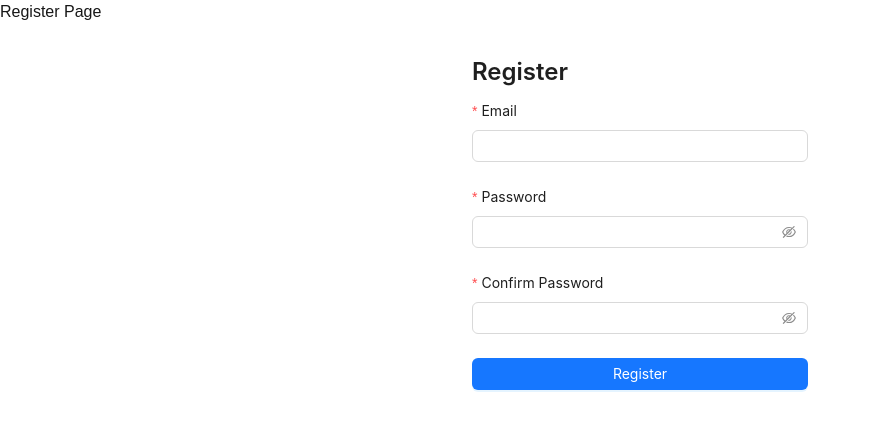
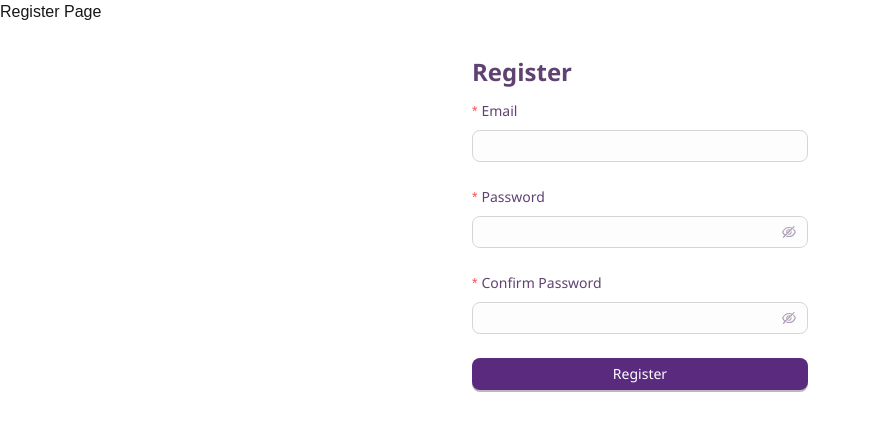
Before and after one commit to bokangngoetjana/frontend-project, a Next.js app: page /register in a window 1280 px wide. Shown: the top 430 px of the page, without its empty margins (0-870 px from the left). Built offline with nearby package versions, Linux system fonts and the light colour scheme; no server answers.

Commit message:
chore: added register form styling

```diff
--- a/src/app/register/page.tsx
+++ b/src/app/register/page.tsx
@@ -1,12 +1,24 @@
 'use client'
 import React from "react"
+import { ConfigProvider } from "antd";
 import RegisterForm from "@/components/auth/registerForm"
 
 export default function RegisterPage() {
   return (
-    <div>
+    <ConfigProvider theme={{
+      token: {
+        colorPrimary: "5a2a7f",
+        colorBgBase: "#fefbff",
+        colorTextBase: "4a285f",
+        borderRadius: 8,
+        fontFamily: "'Segoe UI', Tahoma, Geneva, Verdana, sans-serif",
+      },
+    }}>
+<div>
       <h1>Register Page</h1>
       <RegisterForm />
     </div>
+    </ConfigProvider>
+
   );
 }
```
